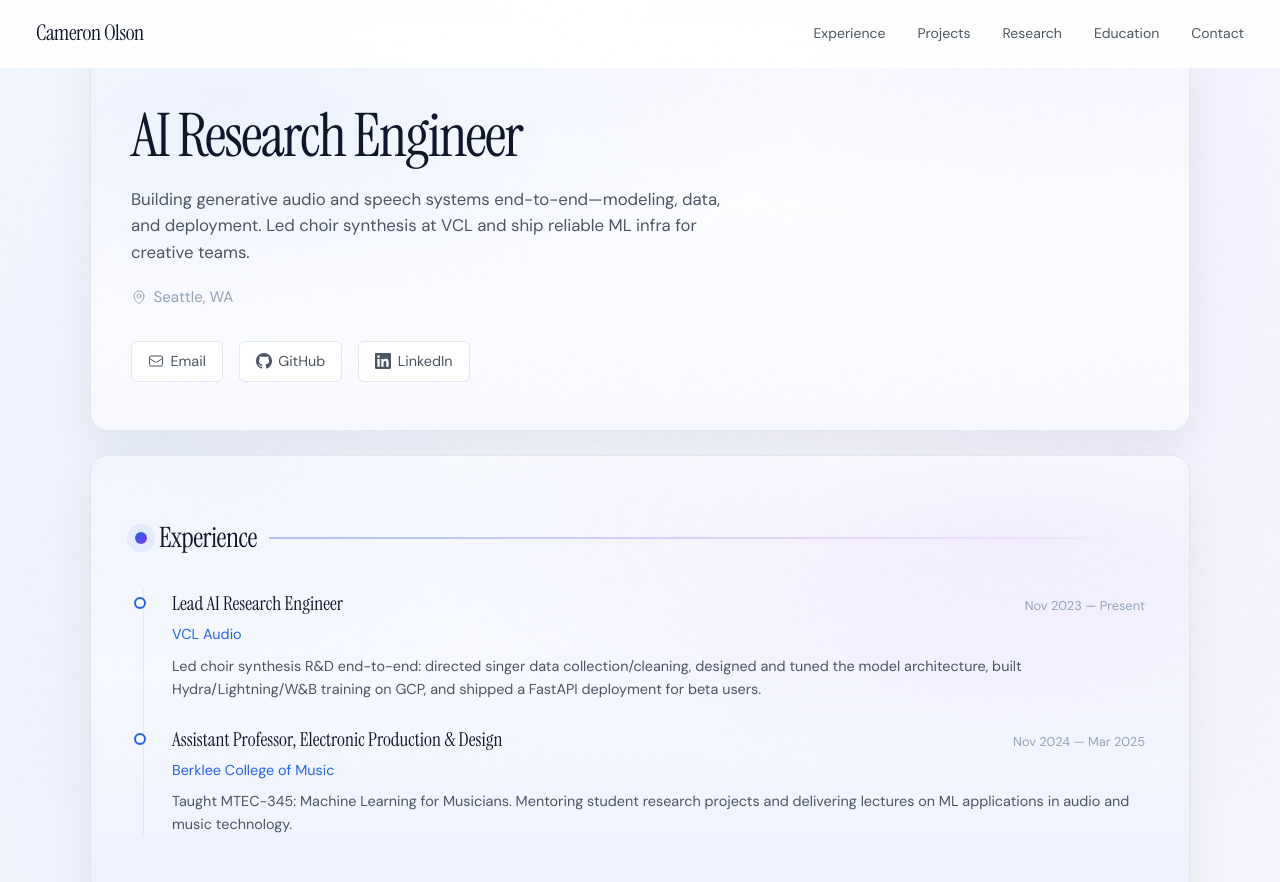
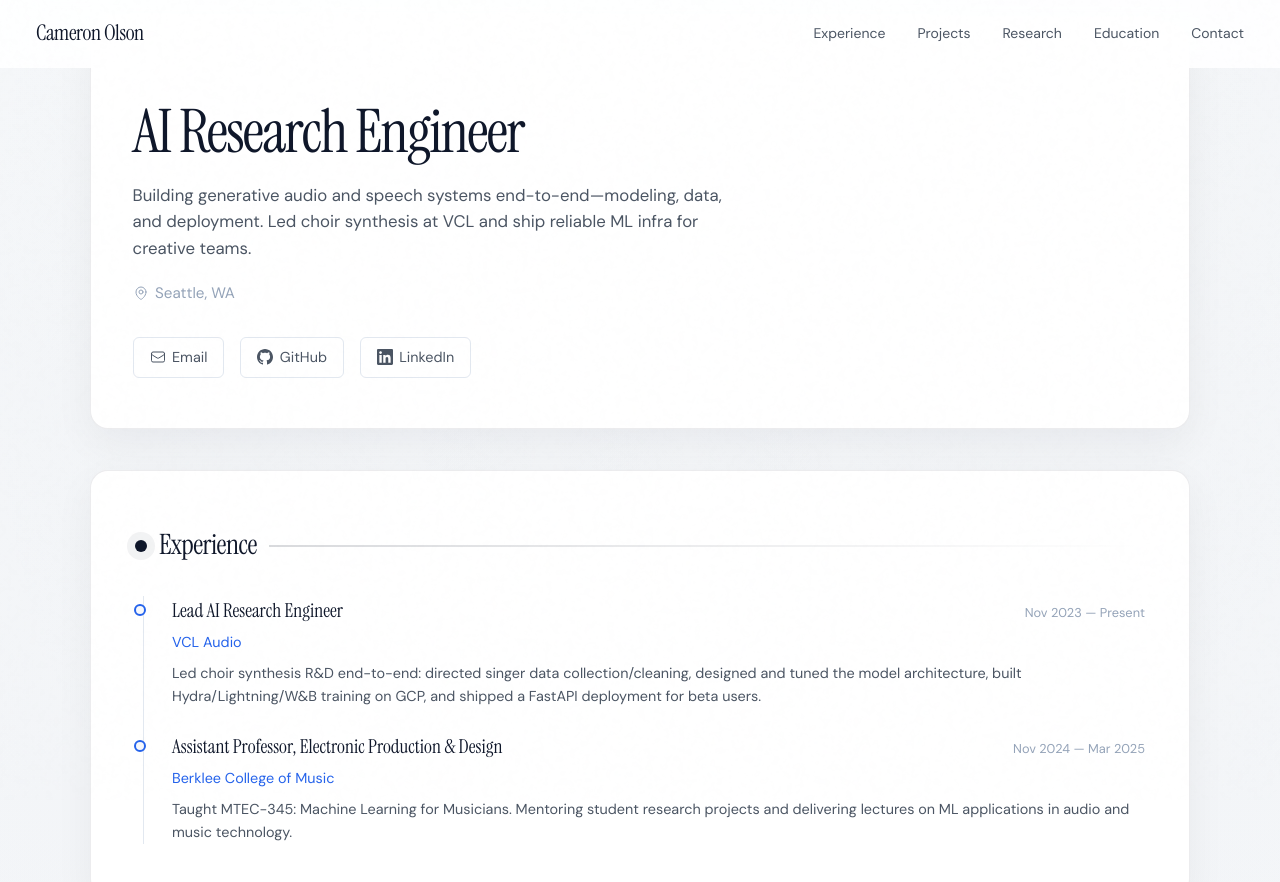
Before and after one commit to cmsolson75/portfolio, a website with bundled scripts: page site/index.html in a window 1280 px wide. Shown: the top 882 px of the page. Built offline with nearby package versions, Linux system fonts and the light colour scheme.

Commit message:
Final Look, might make name a bit bigger

```diff
--- a/site/styles.css
+++ b/site/styles.css
@@ -17,6 +17,7 @@ CSS VARIABLES - Easy to customize colors
     --shadow-soft: 0 18px 48px rgba(15, 23, 42, 0.06);
     --gradient-1: #2563eb;
     --gradient-2: #7c3aed;
+    --accent-rgb: 37, 99, 235;
 }
 
 * {
@@ -32,9 +33,9 @@ html {
 body {
     font-family: 'DM Sans', sans-serif;
     background:
-        radial-gradient(120% 120% at 12% 18%, rgba(37, 99, 235, 0.06), transparent 45%),
-        radial-gradient(110% 110% at 88% 6%, rgba(124, 58, 237, 0.06), transparent 40%),
-        linear-gradient(180deg, #f9fbff 0%, #f5f7fb 50%, #f9fbff 100%);
+        radial-gradient(140% 140% at 15% 10%, rgba(15, 23, 42, 0.02), transparent 40%),
+        radial-gradient(140% 140% at 85% 0%, rgba(15, 23, 42, 0.025), transparent 42%),
+        linear-gradient(180deg, #f8fafc 0%, #f4f6f9 50%, #f8fafc 100%);
     color: var(--text-primary);
     line-height: 1.6;
     overflow-x: hidden;
@@ -105,11 +106,17 @@ nav.scrolled {
     display: flex;
     flex-direction: column;
     justify-content: center;
-    padding: 5rem 2.5rem 3rem;
+    padding: 4.75rem 2.6rem 3.1rem;
     position: relative;
     max-width: 1100px;
     margin: 1.5rem auto;
     gap: 0.75rem;
+    background: #ffffff;
+    border: 1px solid rgba(15, 23, 42, 0.08);
+    border-radius: 18px;
+    box-shadow:
+        0 14px 40px rgba(15, 23, 42, 0.05),
+        inset 0 1px 0 rgba(255, 255, 255, 0.75);
 }
 
 .hero h1 {
@@ -185,42 +192,27 @@ nav.scrolled {
 /* Section styles */
 section {
     position: relative;
-    padding: 3.75rem 2.75rem;
+    padding: 3.25rem 2.75rem;
     max-width: 1100px;
-    margin: 1.5rem auto;
-    background: linear-gradient(180deg, rgba(255, 255, 255, 0.97), rgba(249, 250, 255, 0.94));
-    border: 1px solid var(--border);
+    margin: 2.2rem auto;
+    background: #ffffff;
+    border: 1px solid rgba(15, 23, 42, 0.08);
     border-radius: 18px;
-    box-shadow: var(--shadow-soft);
+    box-shadow:
+        0 14px 40px rgba(15, 23, 42, 0.05),
+        inset 0 1px 0 rgba(255, 255, 255, 0.75);
     overflow: hidden;
     isolation: isolate;
-    scroll-margin-top: 90px;
-}
-
-section:nth-of-type(even) {
-    background: linear-gradient(180deg, #ffffff, var(--bg-soft));
-}
-
-section::before {
-    content: '';
-    position: absolute;
-    inset: 0;
-    background:
-        radial-gradient(120% 120% at 12% 18%, rgba(37, 99, 235, 0.08), transparent 45%),
-        radial-gradient(140% 140% at 88% -8%, rgba(124, 58, 237, 0.07), transparent 42%);
-    pointer-events: none;
-    z-index: 0;
-}
-
-section:nth-of-type(even)::before {
-    background:
-        radial-gradient(120% 120% at 84% 18%, rgba(124, 58, 237, 0.08), transparent 45%),
-        radial-gradient(140% 140% at 10% -8%, rgba(37, 99, 235, 0.07), transparent 42%);
+    scroll-margin-top: 96px;
 }
 
 section > * {
     position: relative;
     z-index: 1;
+}
+
+section + section {
+    margin-top: 2.6rem;
 }
 
 .section-title {
@@ -239,15 +231,15 @@ section > * {
     width: 12px;
     height: 12px;
     border-radius: 999px;
-    background: linear-gradient(135deg, var(--gradient-1), var(--gradient-2));
-    box-shadow: 0 0 0 8px rgba(37, 99, 235, 0.08);
+    background: var(--text-primary);
+    box-shadow: 0 0 0 8px rgba(15, 23, 42, 0.05);
 }
 
 .section-title::after {
     content: '';
     flex: 1;
     height: 2px;
-    background: linear-gradient(90deg, rgba(37, 99, 235, 0.35), rgba(124, 58, 237, 0.2), transparent);
+    background: linear-gradient(90deg, rgba(15, 23, 42, 0.16), rgba(15, 23, 42, 0.08), transparent);
 }
 
 /* Featured Project */
```
